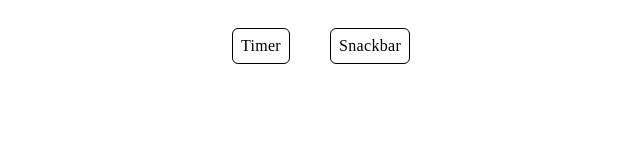
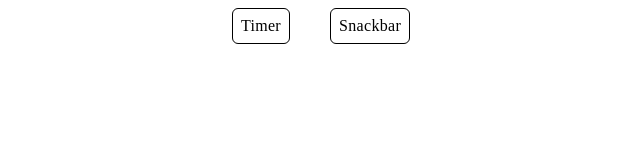
Before and after one commit to Vladyslav-Mohyla/goit-js-hw-10, a plain HTML site: page index.html in a window 1280 px wide. Shown: the whole page, without its empty margins (319-959 px from the left). Drawn offline with Linux system fonts and the light colour scheme.

Commit message:
Deploying to gh-pages from @ Vladyslav-Mohyla/goit-js-hw-10@5de96ee882c5db95eb5759c8bcfd8223d3ed712f 🚀

```diff
--- a/index.html
+++ b/index.html
@@ -9,12 +9,13 @@
     <link rel="stylesheet" crossorigin href="/goit-js-hw-10/assets/styles-DoRvOjpK.css">
   </head>
   <body>
-    <header class="header">
     <div class="container">
       <nav class="nav">
         <ul class="nav-list">
           <li class="nav-item">
-          <a class="nav-link {=$highlight-act}" href="./1-timer.html">Timer</a>
+            <a class="nav-link {=$highlight-act}" href="./1-timer.html"
+              >Timer</a
+            >
           </li>
           <li class="nav-item">
             <a class="nav-link {=$highlight-curr}" href="./2-snackbar.html"
@@ -24,8 +25,6 @@
         </ul>
       </nav>
     </div>
-</header>
-
 
     <main></main>
 
```
Lines whose indentation alone changed are shown as unchanged.
